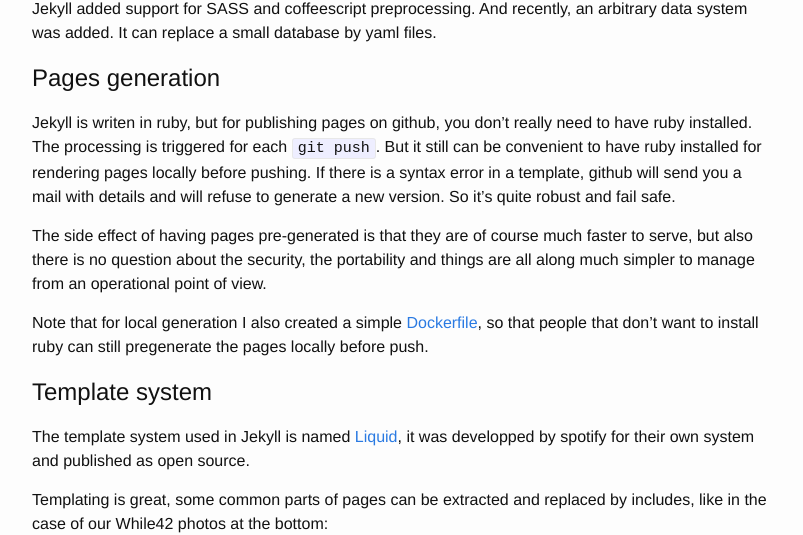
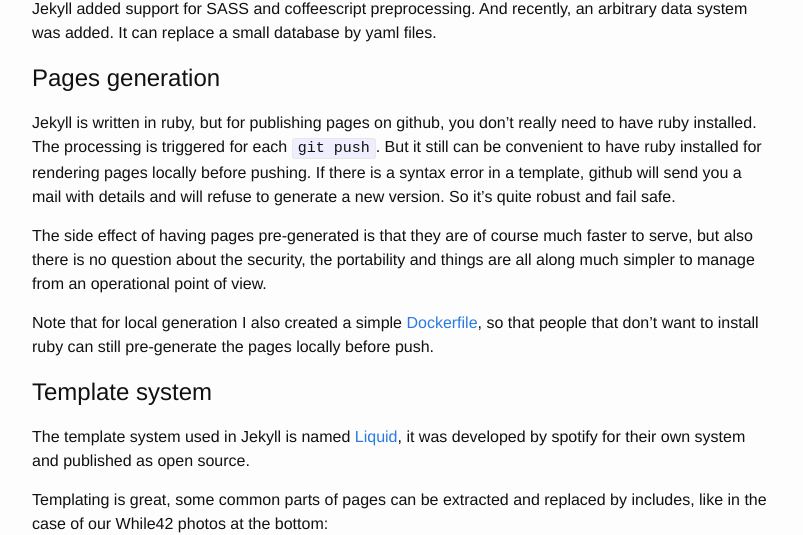
Before and after one commit to mose/blog, a Jekyll site: the page built from _posts/2015-03-08-while42-to-jekyll.md, in a window 1280 px wide and 900 px high, scrolled down 369 px. Shown: the part 146-681 px from the top of the window, without its empty margins (238-1041 px from the left). Built offline with Jekyll 4.4.1, drawn with Linux system fonts in a browser that asks for light colours.

```diff
--- a/_posts/2015-03-08-while42-to-jekyll.md
+++ b/_posts/2015-03-08-while42-to-jekyll.md
@@ -2,7 +2,7 @@
 layout: post
 title:  "Moving While42 to Jekyll"
 date:   2015-03-08 18:34:59 +0800
-categories: jekyll while42
+tags: jekyll while42
 ---
 2 months ago we opened a [while42][w42] chapter in Taipei. We had a [first meeting][meeting] in Taipei Harckerspace, sponsored by [Gandi][gandi].
 
@@ -18,16 +18,16 @@ The idea is to have some code generating static web pages out of templates and d
 Pages generation
 ==================
 
-Jekyll is writen in ruby, but for publishing pages on github, you don't really need to have ruby installed. The processing is triggered for each `git push`. But it still can be convenient to have ruby installed for rendering pages locally before pushing. If there is a syntax error in a template, github will send you a mail with details and will refuse to generate a new version. So it's quite robust and fail safe.
+Jekyll is written in ruby, but for publishing pages on github, you don't really need to have ruby installed. The processing is triggered for each `git push`. But it still can be convenient to have ruby installed for rendering pages locally before pushing. If there is a syntax error in a template, github will send you a mail with details and will refuse to generate a new version. So it's quite robust and fail safe.
 
 The side effect of having pages pre-generated is that they are of course much faster to serve, but also there is no question about the security, the portability and things are all along much simpler to manage from an operational point of view.
 
-Note that for local generation I also created a simple [Dockerfile][dockerfile], so that people that don't want to install ruby can still pregenerate the pages locally before push.
+Note that for local generation I also created a simple [Dockerfile][dockerfile], so that people that don't want to install ruby can still pre-generate the pages locally before push.
 
 Template system
 =================
 
-The template system used in Jekyll is named [Liquid][liquid], it was developped by spotify for their own system and published as open source.
+The template system used in Jekyll is named [Liquid][liquid], it was developed by spotify for their own system and published as open source.
 
 Templating is great, some common parts of pages can be extracted and replaced by includes, like in the case of our While42 photos at the bottom:
 
```
Also changed, not shown: _posts/2015-03-08-back-to-static-blogging.md (+1 -1 lines).
